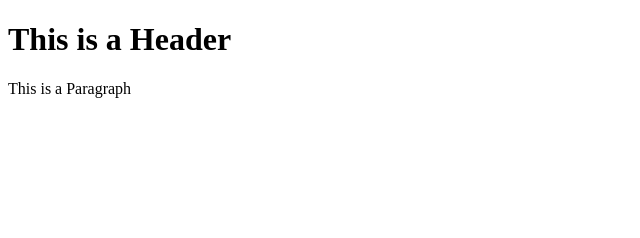
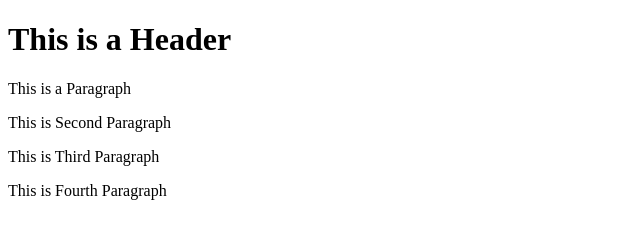
Before and after one commit to V-ini-t86/git-test, a website: page index.html in a window 1280 px wide. Shown: the whole page, without its empty margins (0-640 px from the left). Drawn offline with Linux system fonts and the light colour scheme.

Commit message:
Second commit

```diff
--- a/index.html
+++ b/index.html
@@ -5,5 +5,8 @@
 	<body>
 		<h1>This is a Header</h1>
 		<p>This is a Paragraph</p>
+		<p>This is Second Paragraph</p>
+		<p>This is Third Paragraph</p>
+		<p>This is Fourth Paragraph</p>
 	</body>
 </html>
```
Also changed, not shown: package.json (added, +24 -0 lines), 2 other files.
